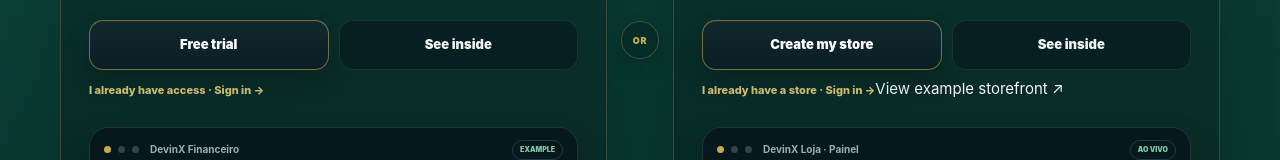
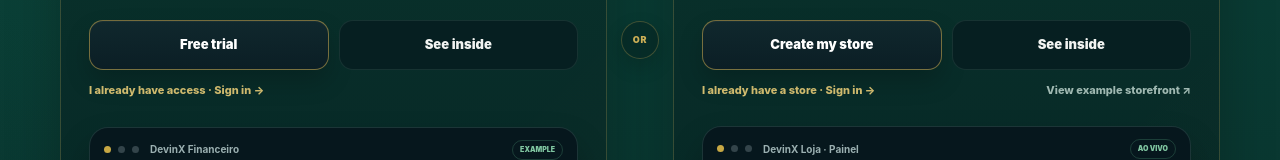
Before and after one commit to hassan80612/DEVINX, a Next.js app: page / in a window 1280 px wide. Shown: the part 729-889 px from the top of the page. Built offline with nearby package versions, Linux system fonts and the light colour scheme; no server answers.

Commit message:
style: ajustar links do card Loja

```diff
--- a/src/components/HomeHub.module.css
+++ b/src/components/HomeHub.module.css
@@ -96,3 +96,8 @@
   .actions{grid-template-columns:1fr 1fr;gap:8px}.primary,.secondary{min-height:48px;padding:10px 8px;font-size:12px}
   .preview{margin-top:22px}.financeHero strong{font-size:27px}.kpis{gap:7px}
 }
+
+.storeLinks{display:flex;align-items:center;justify-content:space-between;gap:12px;flex-wrap:wrap}
+.exampleLink{display:inline-flex;margin-top:13px;color:#9fb8b1;font-size:11px;font-weight:800;text-decoration:none}
+.exampleLink:hover{color:#e0c15f}
+@media(max-width:500px){.storeLinks{align-items:flex-start;flex-direction:column;gap:0}}
```
